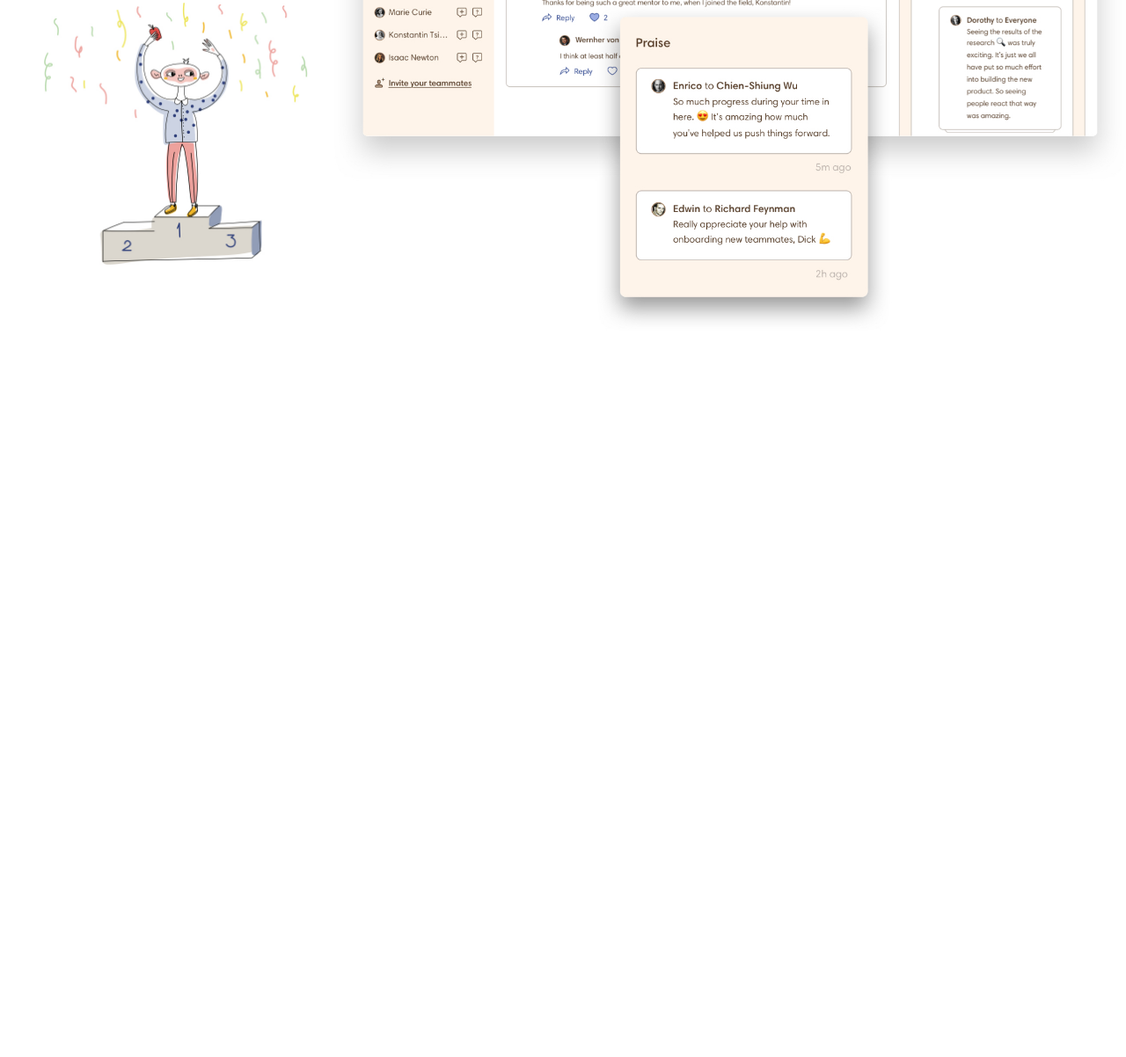
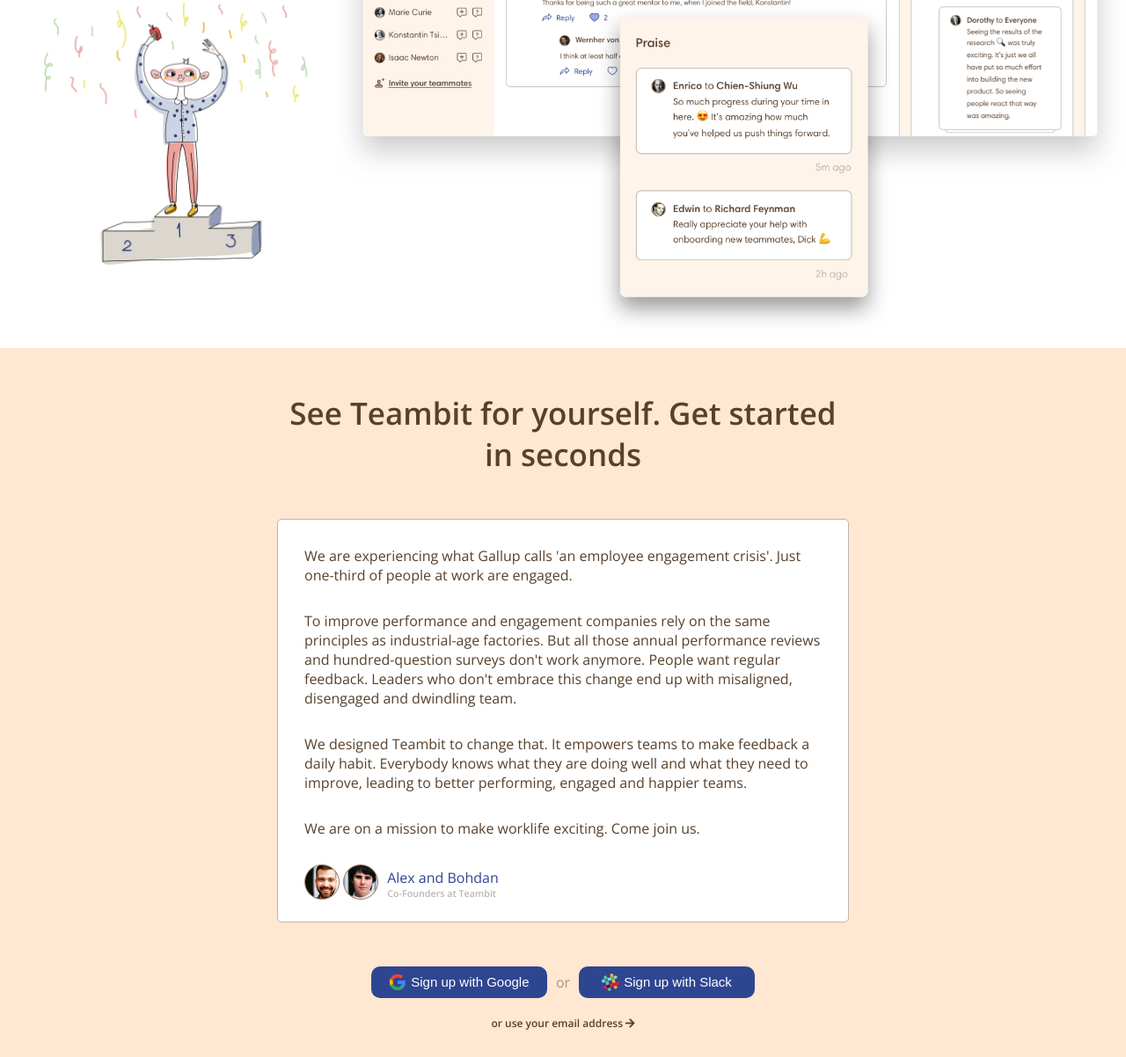
Before and after one commit to MarcoMadeddu/node-sass-teambit, a website: page index.html in a window 1280 px wide. Shown: the part 5147-6349 px from the top of the page at 88% size. Before the commit the page ends 5528 px from the top, so only its background shows below. Drawn offline with nearby package versions, Linux system fonts and the light colour scheme.

Commit message:
main 3 completed

```diff
--- a/index.html
+++ b/index.html
@@ -147,8 +147,35 @@
                 <div class="wrap-img">
                     <img src="dist/img/employee-recognition.jpg" alt="">
                 </div>
+            </div>
+        </section>
 
-            </div>
+        <section class="main3">
+            <h2>See Teambit for yourself.
+                Get started in seconds </h2>
+                <div class="message">
+                    <p>We are experiencing what Gallup calls 'an employee engagement crisis'. Just one-third of people at work are engaged.
+                    </p>
+                    <p>To improve performance and engagement companies rely on the same principles as industrial-age factories. But all those annual performance reviews and hundred-question surveys don't work anymore. People want regular feedback. Leaders who don't embrace this change end up with misaligned, disengaged and dwindling team.</p>
+                    <p>We designed Teambit to change that. It empowers teams to make feedback a daily habit. Everybody knows what they are doing well and what they need to improve, leading to better performing, engaged and happier teams.</p>
+                    <p>We are on a mission to make worklife exciting. Come join us.</p>
+                    <div class="founders">
+                        <div class="founder-img">
+                            <img src="dist/img/alex.png" alt="">
+                            <img src="dist/img/bohdan.png" alt="">
+                        </div>
+                        <div class="founder-txt">
+                            <h4>Alex and Bohdan</h4>
+                            <h6>Co-Founders at Teambit</h6>
+                        </div>
+                    </div>
+                </div>
+                <div class="btn-container">
+                    <button class="button"><img class="small-logo" src="dist/img/google-logo.svg" alt="">Sign up with Google</button>
+                    <span>or</span>
+                    <button class="button"><img class="small-logo" src="dist/img/slack-logo.svg" alt="">Sign up with Slack</button>
+                </div>
+                <a href="">or use your email address <i class="fas fa-arrow-right"></i></a>
 
         </section>
 
--- /dev/null
+++ b/src/scss/Partials/_main-section3.scss
@@ -0,0 +1,51 @@
+// M A I N  3 //
+
+.main3{
+    background-color: $bg-color;
+    margin-top: $m-top;
+    width: 100%;
+    @include flex ($direction: column, $align:center);
+    h2{
+        text-align: center;
+        max-width: 50%;
+        margin-top: 50px;
+        font-size: 35px;
+    }
+    a{
+        font-size: 12px;
+        margin-bottom: 30px;
+    }
+    .message{
+        background-color: #fff;
+        width: 650px;
+        margin: 50px auto;
+        border: 1px solid $border-color;
+        border-radius: 5px;
+        p{
+            margin: 30px;
+
+        }
+        .founders{
+            @include flex();
+            margin-bottom: 20px;
+            img{
+                max-width: 40px;
+            }
+            .founder-img{
+                margin: auto 10px auto 30px;
+            }
+            .founder-txt{
+                h4{
+                    color: $btn-color;
+                    font-weight: 400;
+                }
+                h6{
+                    color: $border-color;
+                }
+            }
+        }
+    }
+    .button{
+        @include button;
+    }
+}
--- a/src/scss/main.scss
+++ b/src/scss/main.scss
@@ -4,4 +4,5 @@
 @import "Partials/_header";
 @import "Partials/_jumbotron";
 @import "Partials/_main-section";
-@import "Partials/_main-section2"
+@import "Partials/_main-section2";
+@import "Partials/_main-section3"
```
Also changed, not shown: dist/css/main.css.
